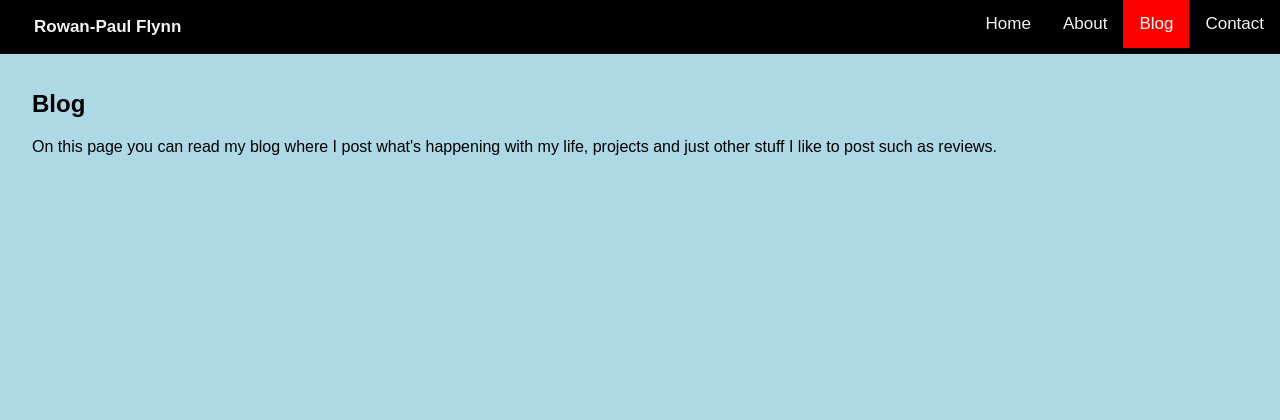
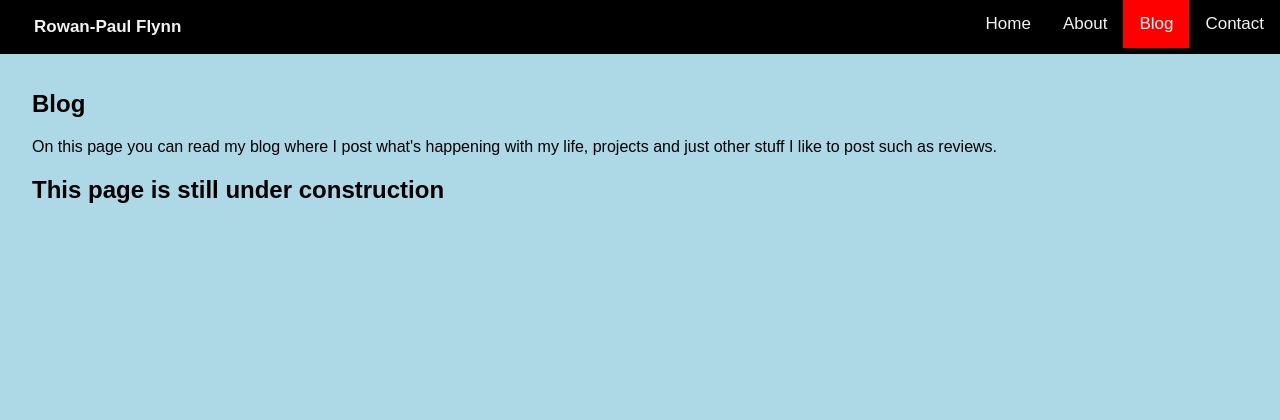
Before and after one commit to Rowan-Paul/rowanpaulflynn, a PHP site: page /blog.php in a window 1280 px wide. Shown: the top 420 px of the page. Run offline with PHP 8.4, Linux system fonts and the light colour scheme.

Commit message:
ADD page under construction to contact & blog

```diff
--- a/blog.php
+++ b/blog.php
@@ -6,6 +6,8 @@ include_once 'includes/header.php';
 <main>
     <h2>Blog</h2>
     <p>On this page you can read my blog where I post what's happening with my life, projects and just other stuff I like to post such as reviews.</p>
+
+    <h2>This page is still under construction</h2>
 </main>
 
 <?php
--- a/contact.php
+++ b/contact.php
@@ -6,6 +6,8 @@ include_once 'includes/header.php';
 <main>
     <h1>Contact</h1>
     <p>If you want to contact me, you can do that here.</p>
+
+    <h2>This page is still under construction</h2>
 </main>
 
 <?php
```
